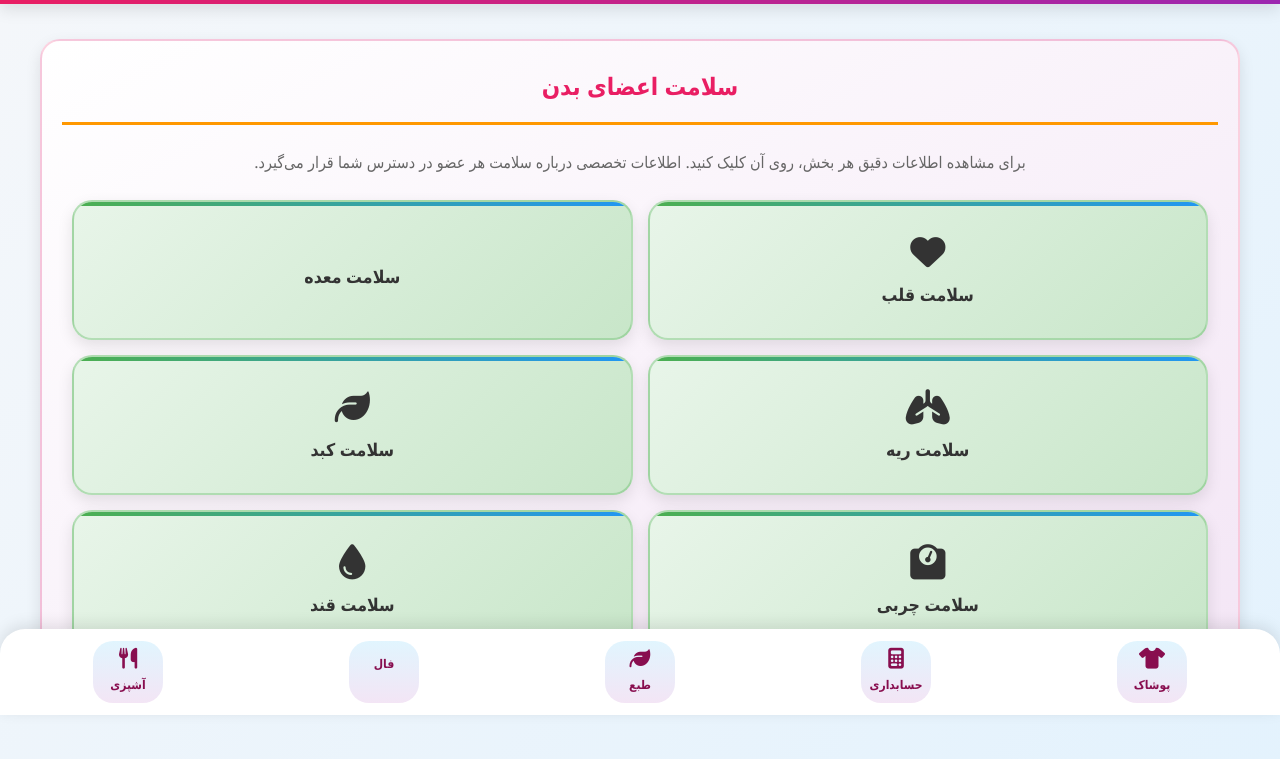
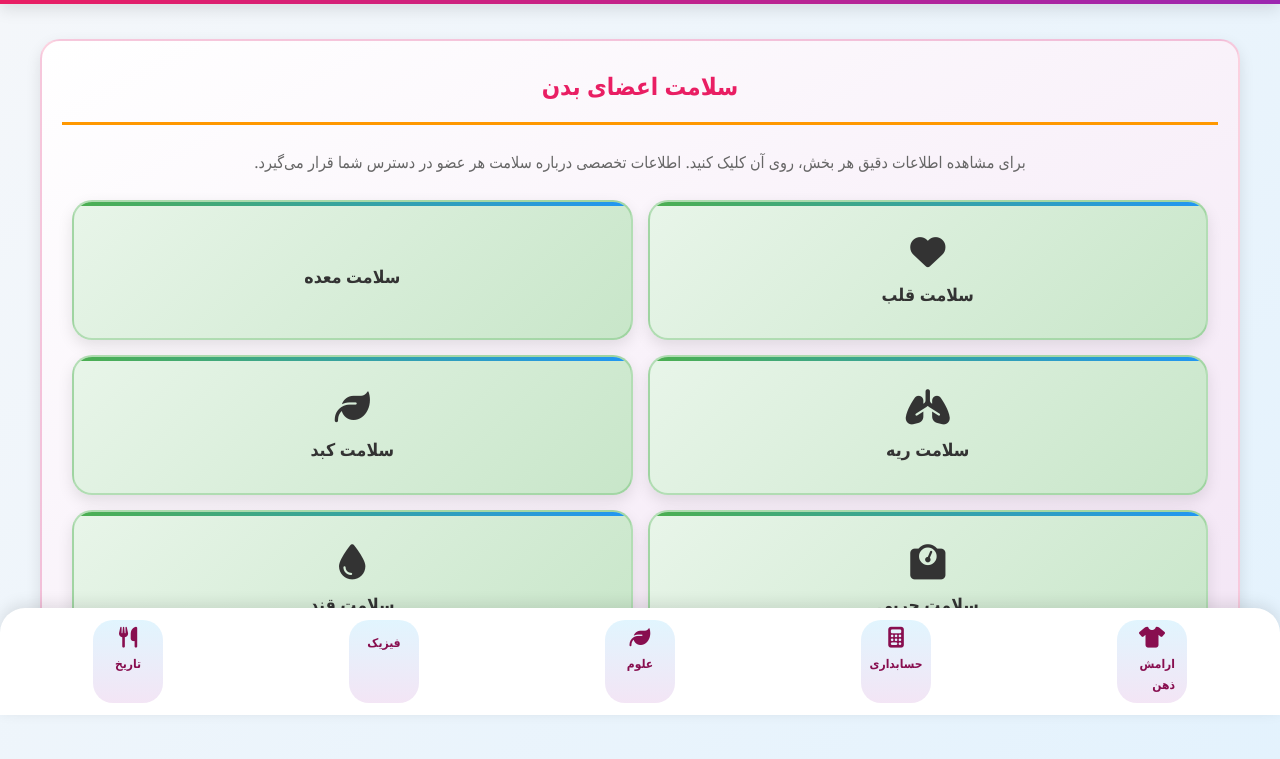
Before and after one commit to mbuiop/Trayd-, a plain HTML site: page index.html in a window 1280 px wide. Shown: the part 85-844 px from the top of the page. Drawn offline with Linux system fonts and the light colour scheme.

Commit message:
Update index.html

```diff
--- a/index.html
+++ b/index.html
@@ -426,25 +426,25 @@
 
     <!-- Bottom Navigation -->
     <div class="nav-bottom">
-        <a href="m1.html" class="nav-item">
+        <a href="mb1.html" class="nav-item">
             <i class="fas fa-tshirt"></i>
-            <span>پوشاک</span>
+            <span>ارامش ذهن</span>
         </a>
-        <a href="m2.html" class="nav-item">
+        <a href="mb2.html" class="nav-item">
             <i class="fas fa-calculator"></i>
             <span>حسابداری</span>
         </a>
-        <a href="m3.html" class="nav-item">
+        <a href="mb3.html" class="nav-item">
             <i class="fas fa-leaf"></i>
-            <span>طبع</span>
+            <span>علوم</span>
         </a>
-        <a href="m4.html" class="nav-item">
+        <a href="mb4.html" class="nav-item">
             <i class="fas fa-crystal-ball"></i>
-            <span>فال</span>
+            <span>فیزیک</span>
         </a>
-        <a href="m5.html" class="nav-item">
+        <a href="mb5.html" class="nav-item">
             <i class="fas fa-utensils"></i>
-            <span>آشپزی</span>
+            <span>تاریخ</span>
         </a>
     </div>
 
```
